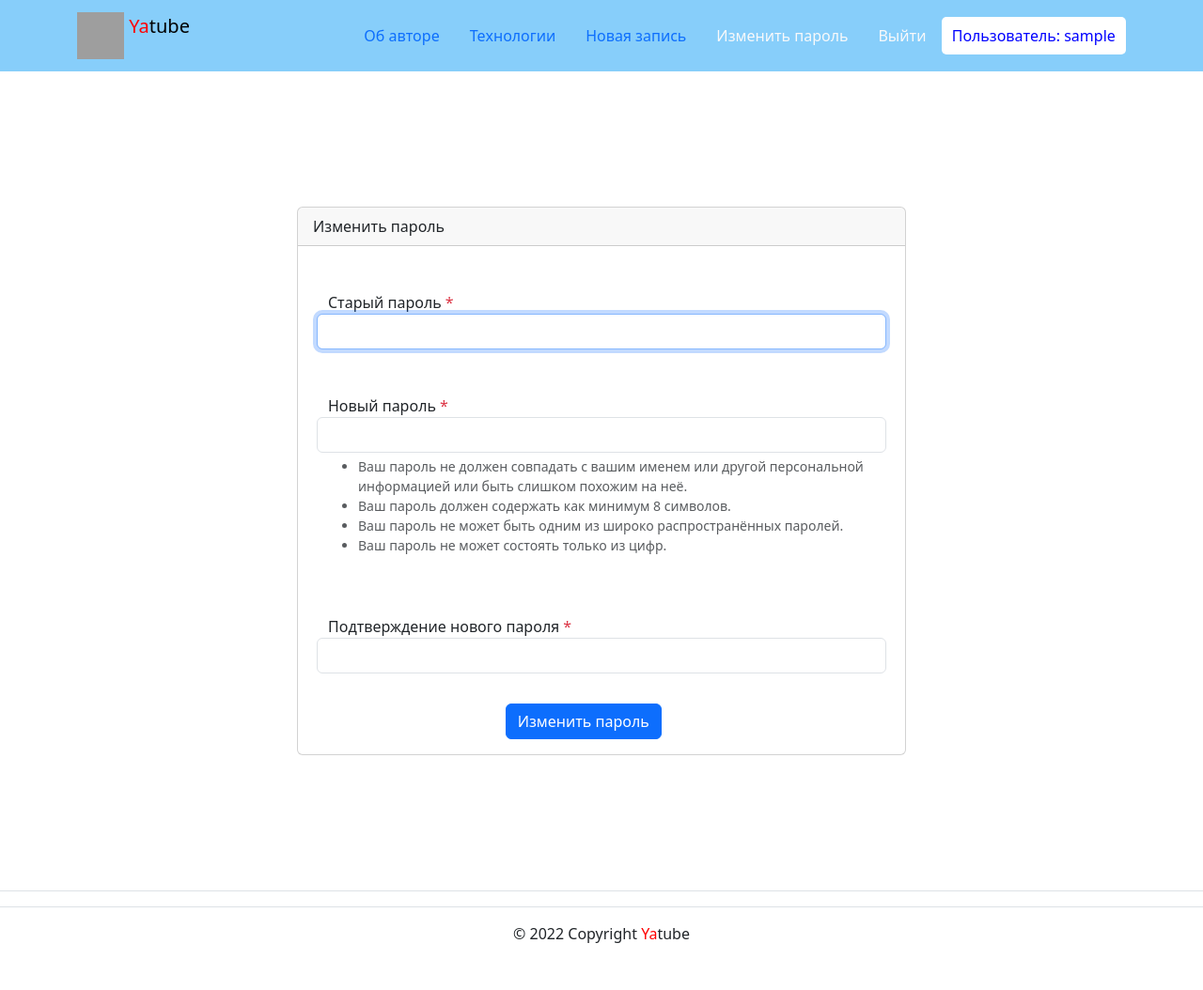
After one commit to DmitryZdor/hw05_final, a Django app: page /auth/password_change_form in a window 1280 px wide. The commit adds this page. Shown: the whole page at 94% size. Run offline with Django 3.2, Linux system fonts and the light colour scheme; the visitor is signed in with stand-in values (Sample User, id 1); some libraries are stand-ins or nearby versions; grey boxes are pictures that could not be loaded.

Commit message:
Sprint 6_8

```diff
--- a/yatube/templates/includes/header.html
+++ b/yatube/templates/includes/header.html
@@ -24,7 +24,7 @@
           <a class="nav-link" href="{% url 'posts:post_create' %}">Новая запись</a>
         </li>
         <li class="nav-item">
-          <a class="nav-link link-light" href="<!--  -->">Изменить пароль</a>
+          <a class="nav-link link-light" href="{% url 'users:password_change_form' %}">Изменить пароль</a>
         </li>
         <li class="nav-item">
           <a class="nav-link link-light {% if view_name  == 'users:logout' %}active{% endif %}"
--- /dev/null
+++ b/yatube/templates/users/password_change_form.html
@@ -0,0 +1,51 @@
+<!DOCTYPE html>
+{% extends "base.html" %}
+{% block title %}Изменить пароль{% endblock %}
+{% block content %}
+      <div class="container py-5">
+        <div class="row justify-content-center">
+          <div class="col-md-8 p-5">
+            <div class="card">
+              <div class="card-header">
+                Изменить пароль
+              </div>
+              <div class="card-body">
+                <form method="post" action="{% url 'users:password_change_form' %}">
+                  <input type="hidden" name="csrfmiddlewaretoken" value="">
+                  {% csrf_token %}
+                  <div class="form-group row my-3 p-3">
+                    <label for="id_old_password">
+                      Старый пароль
+                      <span class="required text-danger">*</span>
+                    </label>
+                    <input type="password" name="old_password" autofocus class="form-control" required id="id_old_password">
+                  </div>
+                  <div class="form-group row my-3 p-3">
+                    <label for="id_new_password1">
+                      Новый пароль
+                      <span class="required text-danger">*</span>
+                    </label>
+                    <input type="password" name="new_password1" class="form-control" required id="id_new_password1">
+                      <small id="id_new_password1-help" class="form-text text-muted">
+                        <ul><li>Ваш пароль не должен совпадать с вашим именем или другой персональной информацией или быть слишком похожим на неё.</li><li>Ваш пароль должен содержать как минимум 8 символов.</li><li>Ваш пароль не может быть одним из широко распространённых паролей.</li><li>Ваш пароль не может состоять только из цифр.</li></ul>
+                      </small>
+                  </div>
+                  <div class="form-group row my-3 p-3">
+                    <label for="id_new_password2">
+                      Подтверждение нового пароля
+                      <span class="required text-danger">*</span>
+                    </label>
+                    <input type="password" name="new_password2" class="form-control" required id="id_new_password2">
+                  </div>
+                  <div class="col-md-6 offset-md-4">
+                    <button type="submit" class="btn btn-primary">
+                      Изменить пароль
+                    </button>
+                  </div>
+                </form>
+              </div> <!-- card body -->
+            </div> <!-- card -->
+          </div> <!-- col -->
+        </div> <!-- row -->
+      </div>
+{% endblock %}
--- a/yatube/users/urls.py
+++ b/yatube/users/urls.py
@@ -1,6 +1,7 @@
 from django.contrib.auth.views import (
     LoginView, LogoutView,
-    PasswordResetView, PasswordResetDoneView
+    PasswordResetView, PasswordResetDoneView, PasswordChangeView,
+    PasswordChangeDoneView
 )
 from django.urls import path
 from . import views
@@ -29,4 +30,14 @@ urlpatterns = [
              template_name='users/password_reset_done.html'),
          name='password_reset_done'
          ),
+    path('password_change_form',
+         PasswordChangeView.as_view(
+             template_name='users/password_change_form.html'),
+         name='password_change_form'
+         ),
+    path('password_change/done/',
+         PasswordChangeDoneView.as_view(
+             template_name='users/password_change_done.html'),
+         name='password_change_done'
+         ),
 ]
--- a/yatube/yatube/settings.py
+++ b/yatube/yatube/settings.py
@@ -20,6 +20,8 @@ DEBUG = True
 
 ALLOWED_HOSTS = ['localhost', '127.0.0.1', '[::1]', 'testserver', ]
 
+INTERNAL_IPS = ['127.0.0.1', ]
+
 INSTALLED_APPS = [
     'django.contrib.admin',
     'django.contrib.auth',
@@ -32,6 +34,7 @@ INSTALLED_APPS = [
     'core.apps.CoreConfig',
     'about.apps.AboutConfig',
     'sorl.thumbnail',
+    'debug_toolbar',
 ]
 
 MIDDLEWARE = [
@@ -42,6 +45,7 @@ MIDDLEWARE = [
     'django.contrib.auth.middleware.AuthenticationMiddleware',
     'django.contrib.messages.middleware.MessageMiddleware',
     'django.middleware.clickjacking.XFrameOptionsMiddleware',
+    'debug_toolbar.middleware.DebugToolbarMiddleware',
 ]
 
 ROOT_URLCONF = 'yatube.urls'
--- a/yatube/yatube/urls.py
+++ b/yatube/yatube/urls.py
@@ -16,6 +16,9 @@ urlpatterns = [
 ]
 
 if settings.DEBUG:
+    import debug_toolbar
+    urlpatterns += (path('__debug__/', include(debug_toolbar.urls)),)
+
     urlpatterns += static(
         settings.MEDIA_URL, document_root=settings.MEDIA_ROOT
     )
```
Also changed, not shown: requirements.txt (+6 -1 lines), yatube/templates/users/password_change_done.html (added, +21 -0 lines).
